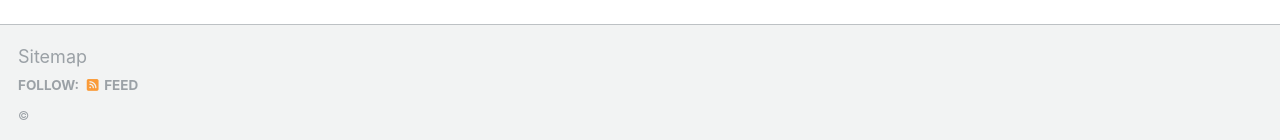
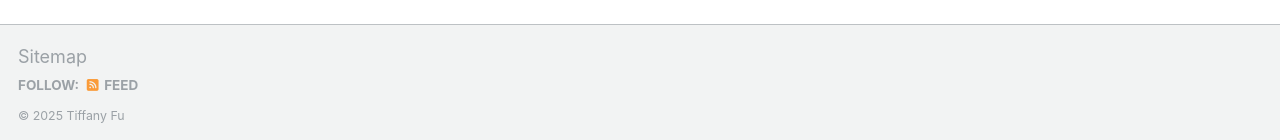
Before and after one commit to TiffanyJTFu/TiffanyTestWeb, a Jekyll site: the page built from _pages/about.md, in a window 1280 px wide and 900 px high, scrolled down 5644 px. Shown: the part 757-897 px from the top of the window. Built offline with Jekyll 4.4.1, drawn with Linux system fonts in a browser that asks for light colours; a script that is not in the unit is left out.

Commit message:
Update copyright year in footer.html

```diff
--- a/_includes/footer.html
+++ b/_includes/footer.html
@@ -18,6 +18,6 @@
 {% endif %}
 
 <div class="page__footer-copyright">
-  &copy;
+  &copy; {{ site.time | date: '%Y' }} {{ site.name | default: site.title }}
 
 </div>
```
